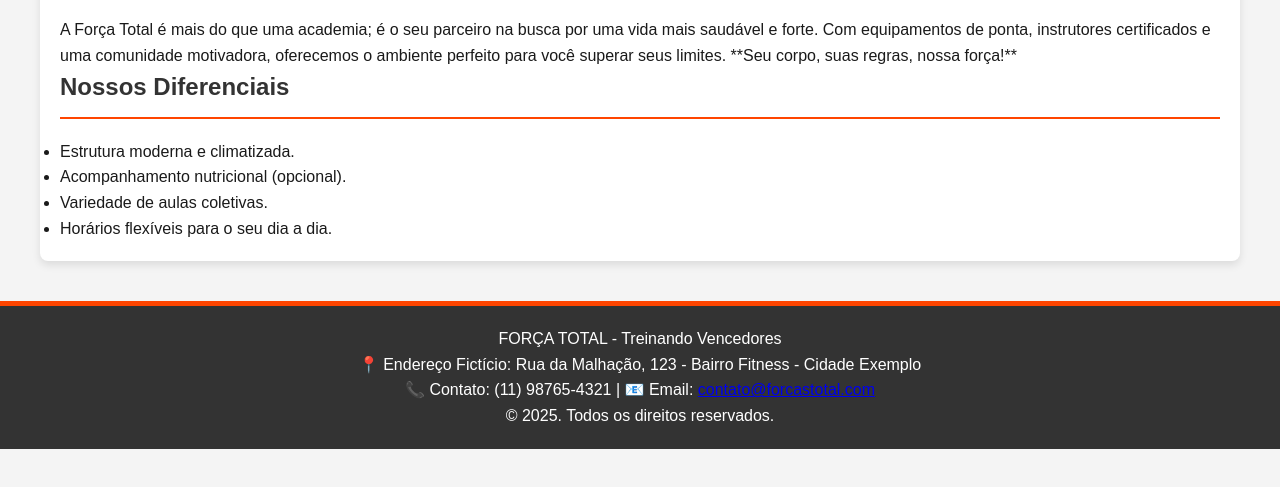
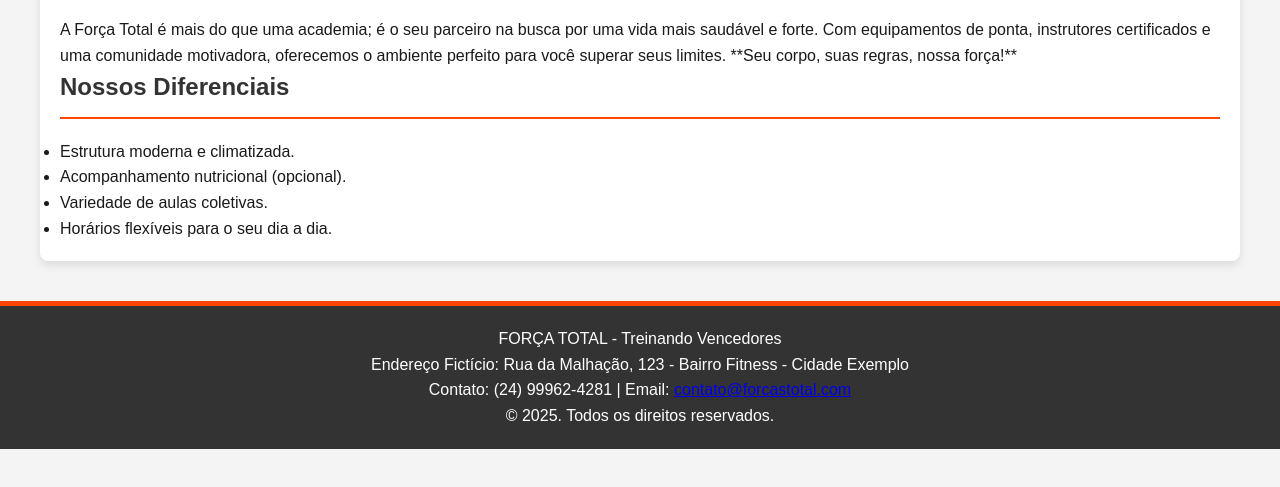
Before and after one commit to astrohira/siim, a website: page index.html in a window 1280 px wide. Shown: the part 189-676 px from the top of the page. Drawn offline with Linux system fonts and the light colour scheme.

Commit message:
primeiro

```diff
--- a/index.html
+++ b/index.html
@@ -35,8 +35,8 @@
     <footer>
     <div class="footer-content">
         <p>FORÇA TOTAL - Treinando Vencedores</p>
-        <p>📍 Endereço Fictício: Rua da Malhação, 123 - Bairro Fitness - Cidade Exemplo</p>
-        <p>📞 Contato: (11) 98765-4321 | 📧 Email: <a href="mailto:contato@forcastotal.com">contato@forcastotal.com</a></p>
+        <p>Endereço Fictício: Rua da Malhação, 123 - Bairro Fitness - Cidade Exemplo</p>
+        <p>Contato: (24) 99962-4281 | Email: <a href="mailto:contato@forcastotal.com">contato@forcastotal.com</a></p>
         <p>© 2025. Todos os direitos reservados.</p>
     </div>
 </footer>
--- a/server.js
+++ b/server.js
@@ -23,10 +23,8 @@ let listaDeAlunos = [
 let nextId = listaDeAlunos.length + 1;
 // =======================================================
 
-// Configurações do Express
-// 1. Permite que o Express leia dados de formulários HTML (chaves: usuario, senha, nome, etc.)
+
 app.use(bodyParser.urlencoded({ extended: true }));
-// 2. Permite servir arquivos estáticos (HTML, CSS)
 app.use(express.static(path.join(__dirname, '')));
 
 // =======================================================
```
Also changed, not shown: modalidades.html (+2 -2 lines), 1 other file.
